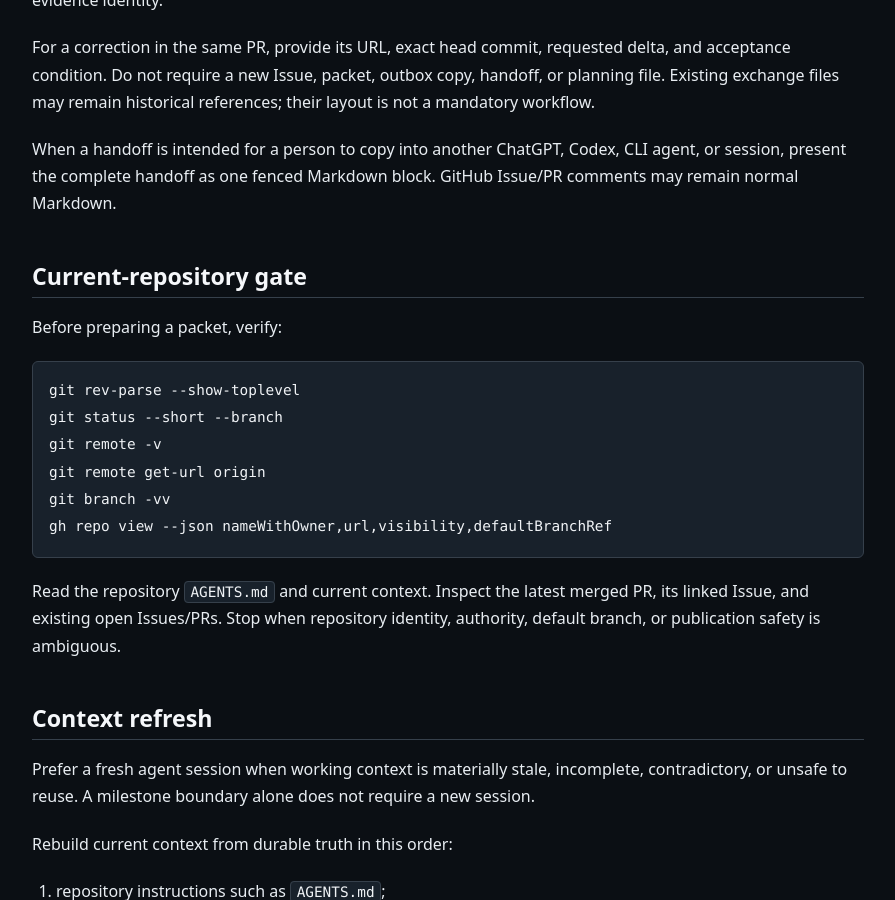
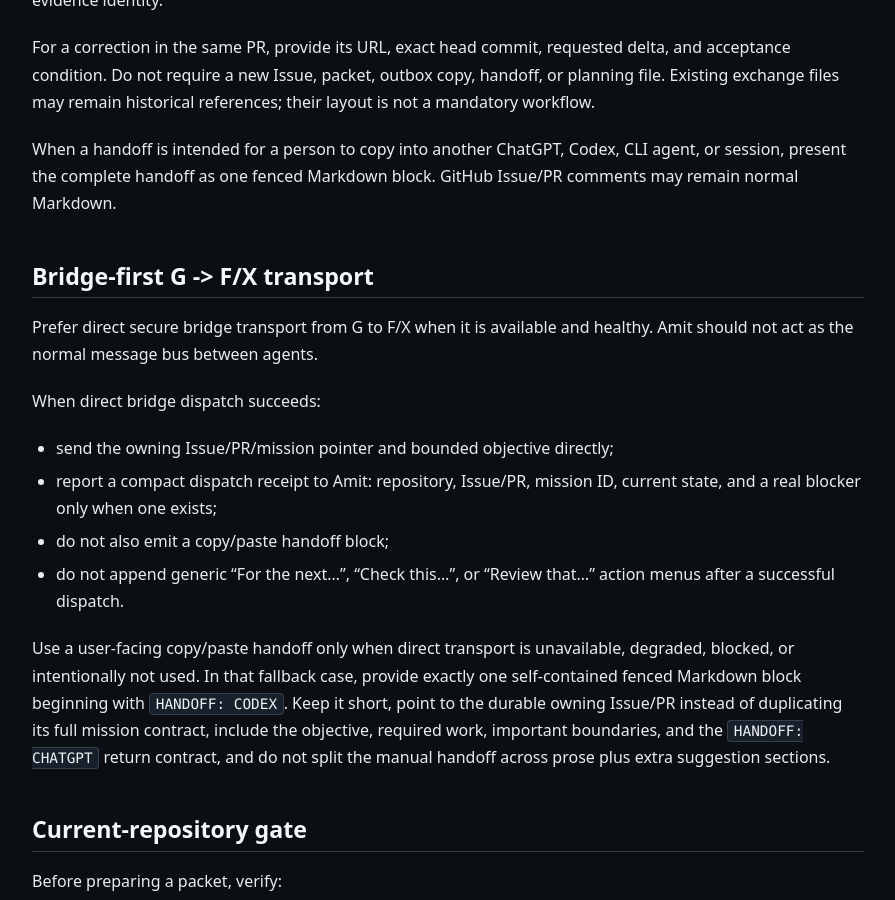
Before and after one commit to amitkarpe/agent-os, a Jekyll site: the page built from kb/playbooks/integrations/chatgpt-codex-collaboration-protocol.md, in a window 1280 px wide and 900 px high, scrolled down 1839 px. Shown: the whole window, without its empty margins (192-1087 px from the left). Built offline with Jekyll 4.4.1, drawn with Linux system fonts in a browser that asks for light colours.

Commit message:
docs: make Factory handoffs bridge-first

```diff
--- a/kb/playbooks/integrations/chatgpt-codex-collaboration-protocol.md
+++ b/kb/playbooks/integrations/chatgpt-codex-collaboration-protocol.md
@@ -82,6 +82,28 @@
 When a handoff is intended for a person to copy into another ChatGPT, Codex,
 CLI agent, or session, present the complete handoff as one fenced Markdown
 block. GitHub Issue/PR comments may remain normal Markdown.
+
+## Bridge-first G -> F/X transport
+
+Prefer direct secure bridge transport from G to F/X when it is available and
+healthy. Amit should not act as the normal message bus between agents.
+
+When direct bridge dispatch succeeds:
+
+- send the owning Issue/PR/mission pointer and bounded objective directly;
+- report a compact dispatch receipt to Amit: repository, Issue/PR, mission ID,
+  current state, and a real blocker only when one exists;
+- do not also emit a copy/paste handoff block;
+- do not append generic "For the next...", "Check this...", or "Review that..."
+  action menus after a successful dispatch.
+
+Use a user-facing copy/paste handoff only when direct transport is unavailable,
+degraded, blocked, or intentionally not used. In that fallback case, provide
+exactly one self-contained fenced Markdown block beginning with
+`HANDOFF: CODEX`. Keep it short, point to the durable owning Issue/PR instead of
+duplicating its full mission contract, include the objective, required work,
+important boundaries, and the `HANDOFF: CHATGPT` return contract, and do not
+split the manual handoff across prose plus extra suggestion sections.
 
 ## Current-repository gate
 
```
